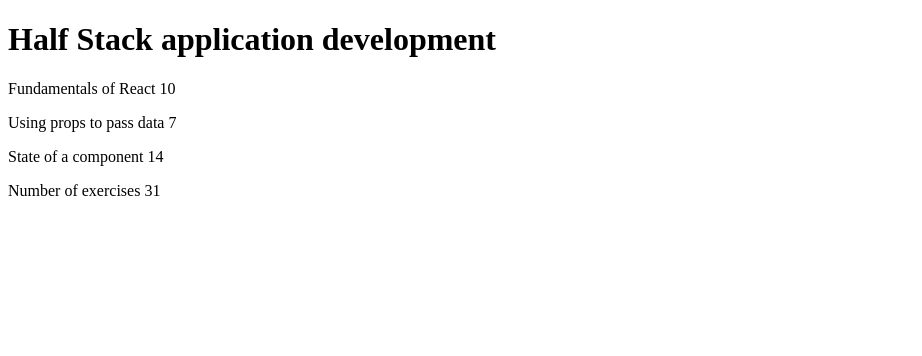
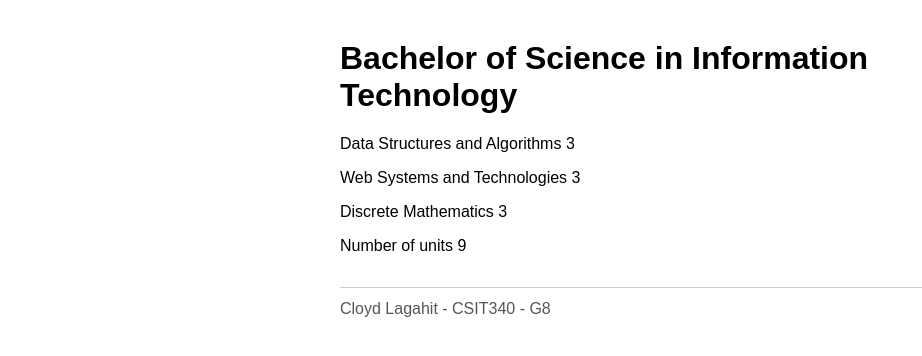
Before and after one commit to CloydLagahit/CSIT340G8-Lab3-Lagahit, a React (Vite) app: page / in a window 1280 px wide. Shown: the top 356 px of the page, without its empty margins (0-922 px from the left). Built offline with nearby package versions, Linux system fonts and the light colour scheme.

Commit message:
1.3: course information step 3

```diff
--- a/src/App.jsx
+++ b/src/App.jsx
@@ -1,43 +1,35 @@
-const Header = (props) => {
-  return <h1>{props.course}</h1>
-}
+const Header = (props) => <h1>{props.course}</h1>
 
-const Part = (props) => {
-  return <p>{props.name} {props.exercises}</p>
-}
+const Part = (props) => <p>{props.part.name} {props.part.units}</p>
 
-const Content = (props) => {
-  return (
-    <div>
-      <Part name={props.part1} exercises={props.exercises1} />
-      <Part name={props.part2} exercises={props.exercises2} />
-      <Part name={props.part3} exercises={props.exercises3} />
-    </div>
-  )
-}
+const Content = (props) => (
+  <div>
+    <Part part={props.part1} />
+    <Part part={props.part2} />
+    <Part part={props.part3} />
+  </div>
+)
 
-const Total = (props) => {
-  return <p>Number of exercises {props.total}</p>
-}
+const Total = (props) => <p>Number of units {props.total}</p>
+
+const Footer = ({ fullName, courseCode, section }) => (
+  <footer style={{ marginTop: 32, paddingTop: 12, borderTop: '1px solid #ccc', color: '#555' }}>
+    {fullName} - {courseCode} - {section}
+  </footer>
+)
 
 const App = () => {
-  const course = 'Half Stack application development'
-  const part1 = 'Fundamentals of React'
-  const exercises1 = 10
-  const part2 = 'Using props to pass data'
-  const exercises2 = 7
-  const part3 = 'State of a component'
-  const exercises3 = 14
+  const course = 'Bachelor of Science in Information Technology'
+  const part1 = { name: 'Data Structures and Algorithms', units: 3 }
+  const part2 = { name: 'Web Systems and Technologies', units: 3 }
+  const part3 = { name: 'Discrete Mathematics', units: 3 }
 
   return (
-    <div>
+    <div style={{ maxWidth: 600, margin: '40px auto', fontFamily: 'sans-serif', textAlign: 'left' }}>
       <Header course={course} />
-      <Content
-        part1={part1} exercises1={exercises1}
-        part2={part2} exercises2={exercises2}
-        part3={part3} exercises3={exercises3}
-      />
-      <Total total={exercises1 + exercises2 + exercises3} />
+      <Content part1={part1} part2={part2} part3={part3} />
+      <Total total={part1.units + part2.units + part3.units} />
+      <Footer fullName="Cloyd Lagahit" courseCode="CSIT340" section="G8" />
     </div>
   )
 }
```
